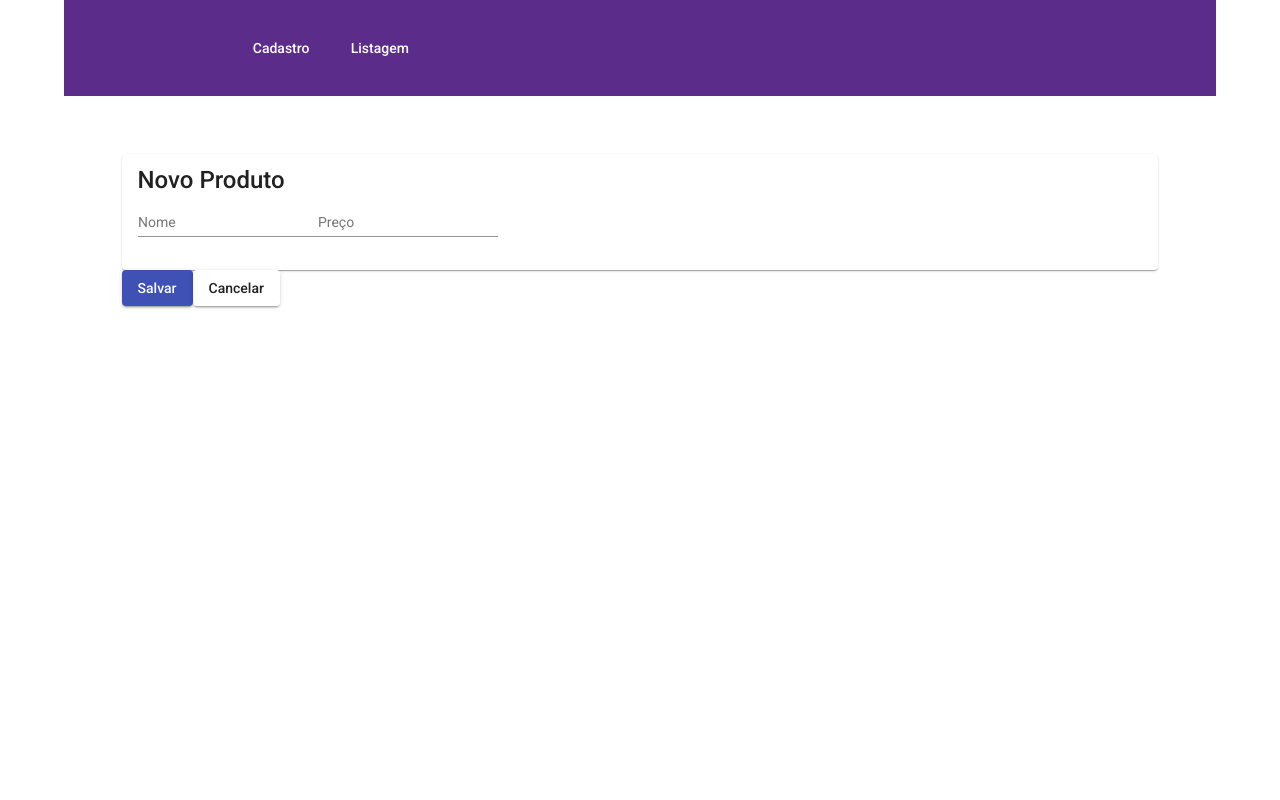
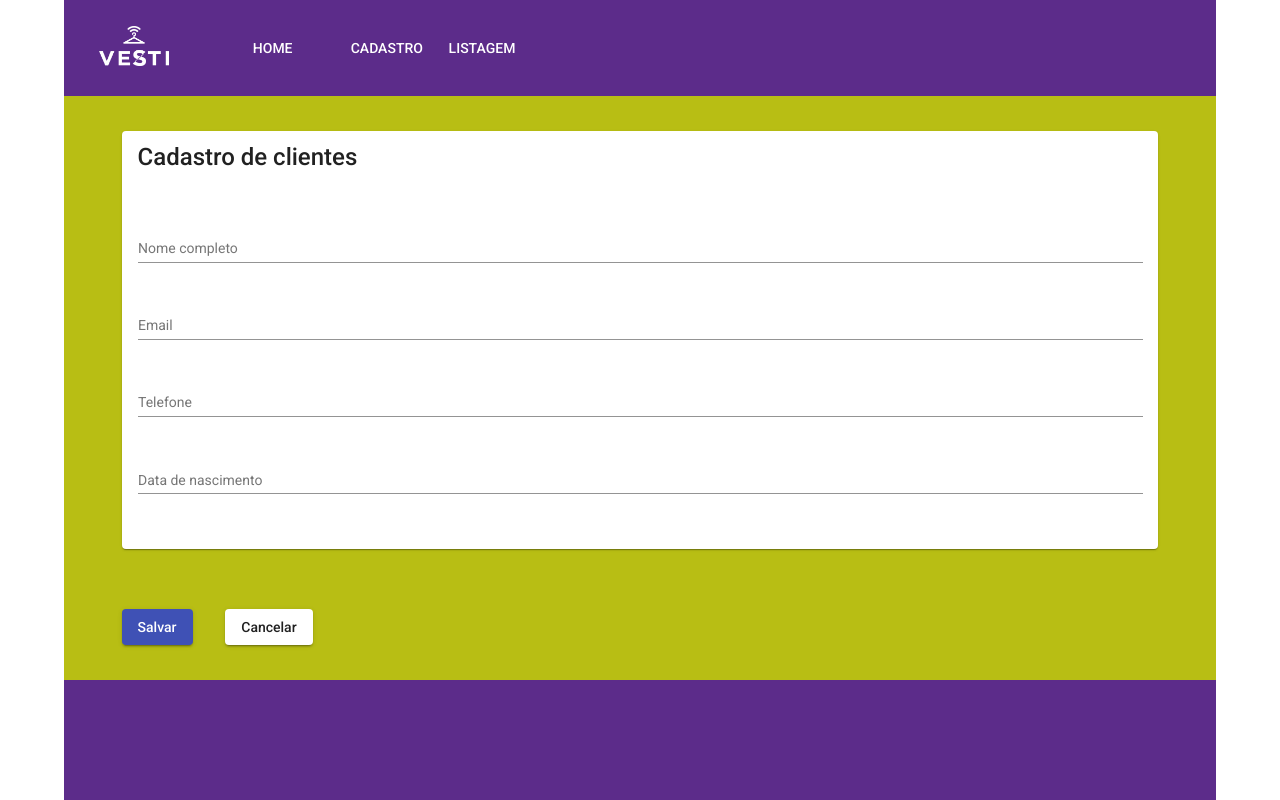
Before and after one commit to Camillads/customer-control-angular, an Angular app: page / in a window 1280 px wide. Built offline with nearby package versions, Linux system fonts and the light colour scheme.

Commit message:
tela de cadastro

```diff
--- a/src/app/Components/cadastro/cadastro.component.css
+++ b/src/app/Components/cadastro/cadastro.component.css
@@ -0,0 +1,22 @@
+.content {
+    width: 100%;
+    height: 100%;
+    display: grid;
+    grid-template-rows: 75% 25%;
+}
+
+.content-card {
+    height: 100%;
+    display: grid;
+    grid-template-rows: 20% 80%;
+}
+
+.content-form {
+    display: grid;
+}
+
+.botoes {
+    align-items: flex-end;
+    display: grid;
+    grid-template-columns: 10% 10%;
+}
--- a/src/app/Components/cadastro/cadastro.component.html
+++ b/src/app/Components/cadastro/cadastro.component.html
@@ -1 +1,33 @@
-<p>cadastro works!</p>
+<div class="content">
+    <div class="content-cadastro">
+        <mat-card class="content-card">
+            <mat-card-title> Cadastro de clientes </mat-card-title>
+            <form class="content-form">
+                <mat-form-field>
+                    <input matInput placeholder="Nome completo">
+                </mat-form-field>
+                <mat-form-field>
+                    <input matInput placeholder="Email">
+                </mat-form-field>
+                <mat-form-field>
+                    <input matInput placeholder="Telefone">
+                </mat-form-field>
+                <mat-form-field>
+                    <input matInput placeholder="Data de nascimento">
+                </mat-form-field>
+            </form>
+        </mat-card>
+    </div>
+    <div class="botoes">
+        <div class="botao">
+            <button mat-raised-button (click)="createProduct()" color="primary">
+                Salvar
+            </button>
+        </div>
+        <div class="botao">
+            <button mat-raised-button (click)="cancel()">
+                Cancelar
+            </button>
+        </div>
+    </div>
+</div>
--- a/src/app/Components/cadastro/cadastro.component.ts
+++ b/src/app/Components/cadastro/cadastro.component.ts
@@ -12,4 +12,11 @@ export class CadastroComponent implements OnInit {
   ngOnInit(): void {
   }
 
+  cancel(){
+
+  }
+
+  createProduct(){
+
+  }
 }
--- a/src/app/Components/clientes/clientes.component.html
+++ b/src/app/Components/clientes/clientes.component.html
@@ -1,5 +1,5 @@
 <mat-card>
-    <mat-card-title> Novo Produto </mat-card-title>
+    <mat-card-title> Cadastro de clientes </mat-card-title>
     <form>
         <mat-form-field>
             <input matInput placeholder="Nome">
--- a/src/app/Components/menu/menu.component.css
+++ b/src/app/Components/menu/menu.component.css
@@ -8,7 +8,16 @@
     align-items: center;
 }
 
+button:hover{
+    background: #B8BE14;
+}
+
+.logo {
+    position: relative;
+    left: 20%;
+}
+
 .content-menu {
     display: grid;
-    grid-template-columns: 10% 10%;
+    grid-template-columns: 10% 10% 10%;
 }
--- a/src/app/Components/menu/menu.component.html
+++ b/src/app/Components/menu/menu.component.html
@@ -1,18 +1,21 @@
 <div class="content">
     <div class="logo">
-
+        <img src="assets/img/logo.png" width="70" height="40">
     </div>
 
     <div class="content-menu">
         <div class="option-menu">
-            <button mat-button [matMenuTriggerFor]="menu">Cadastro</button>
+            <button mat-button>HOME</button>
+        </div>
+        <div class="option-menu">
+            <button mat-button [matMenuTriggerFor]="menu">CADASTRO</button>
             <mat-menu #menu="matMenu">
                 <button mat-menu-item>Item 1</button>
                 <button mat-menu-item>Item 2</button>
             </mat-menu>
         </div>
         <div class="option-menu">
-            <button mat-button [matMenuTriggerFor]="menu">Listagem</button>
+            <button mat-button [matMenuTriggerFor]="menu">LISTAGEM</button>
             <mat-menu #menu="matMenu">
                 <button mat-menu-item>Item 1</button>
                 <button mat-menu-item>Item 2</button>
--- a/src/app/app.component.css
+++ b/src/app/app.component.css
@@ -1,18 +1,18 @@
 .content {
     height: 100%;
     display: grid;
-    grid-template-rows: 12% 70% 18%;
+    grid-template-rows: 12% 73% 15%;
     padding: 0% 5% 0% 5%;
 }
 
 .menu {
-
 }
 
 .main {
-    padding: 5% 5% 5% 5%;
+    background-color: #B8BE14;
+    padding: 3% 05% 3% 5%;
 }
 
 .footer {
-
+    background-color: #5C2C8A;
 }
--- a/src/app/app.component.html
+++ b/src/app/app.component.html
@@ -5,7 +5,7 @@
   </div>
 
   <div class="main">
-  <app-clientes></app-clientes>
+    <app-cadastro></app-cadastro>
   </div>
 
   <div class="footer">
```
Also changed, not shown: src/assets/img/logo.png (renamed from src/assets/imagens/vesti.png).
